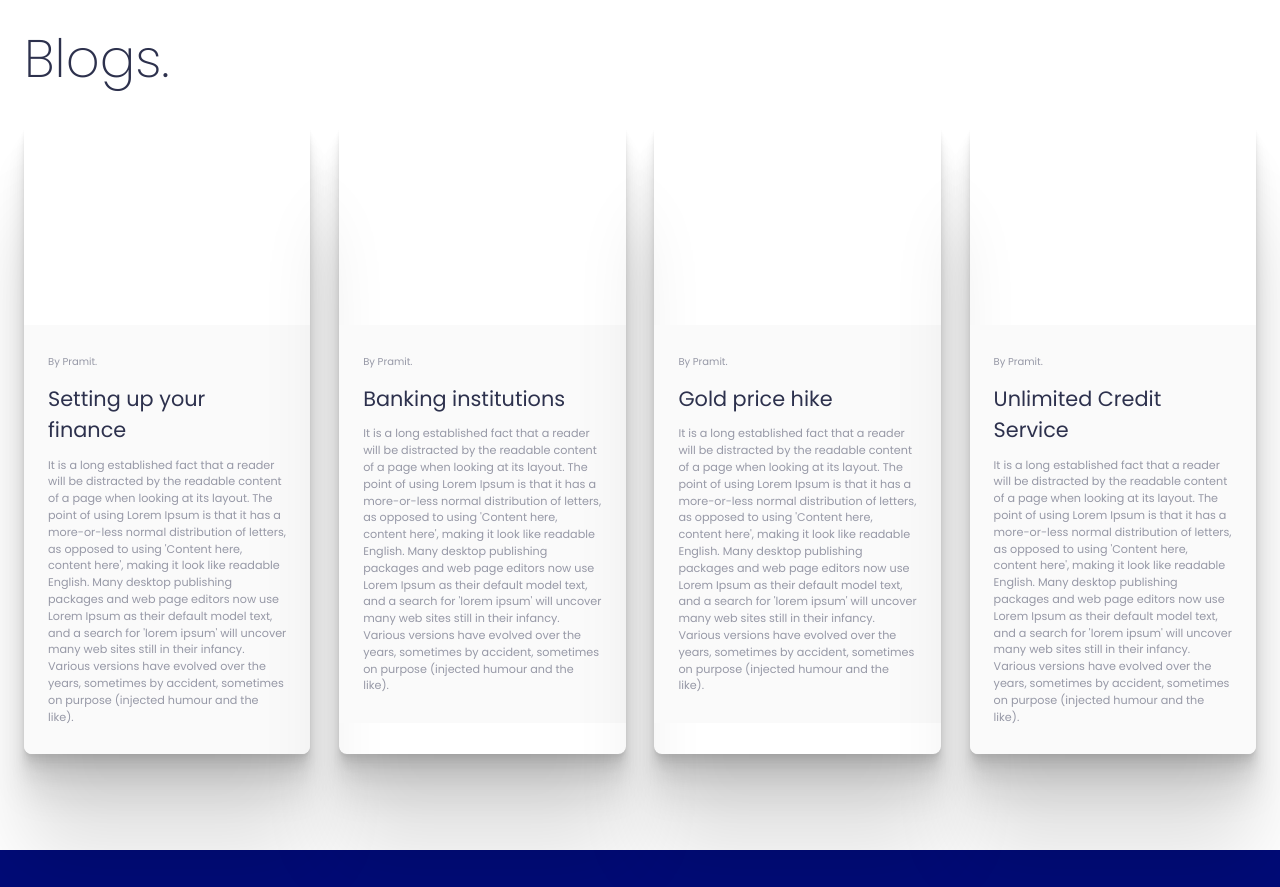
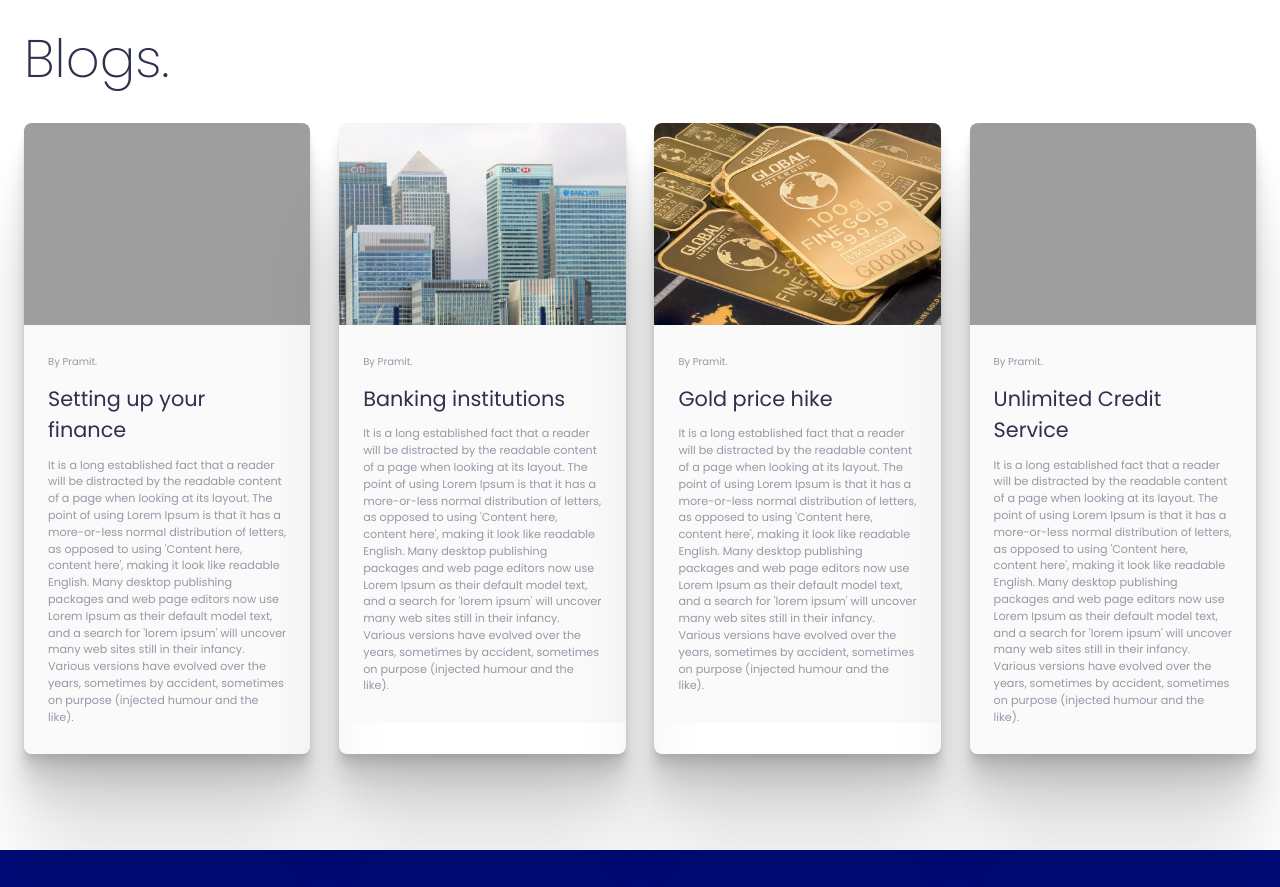
Before and after one commit to pramit-marattha/Hamro-BankSewa, a plain HTML site: page index.html in a window 1280 px wide. Shown: the part 1580-2467 px from the top of the page. Drawn offline with nearby package versions, Linux system fonts and the light colour scheme; files that its build step writes are made by us from their sources; the site is published under a folder, as on GitHub Pages, so addresses that start at the root find nothing.

Commit message:
image route path updated

```diff
--- a/index.html
+++ b/index.html
@@ -139,7 +139,7 @@
         <h1>Blogs.</h1>
         <div class="blog__grid">
           <a href="#" class="blog__item">
-            <div class="blog__image" style="background-image: url('/assets/blogsImage/1.jpg')"></div>
+            <div class="blog__image" style="background-image: url('./assets/blogsImage/1.jpg')"></div>
             <div class="blog__textcontent">
               <div class="blog__author">By Pramit.</div>
               <div class="blog__title">Setting up your finance</div>
@@ -151,7 +151,7 @@
 
           <!------------------------------------------------------>
           <a href="#" class="blog__item">
-            <div class="blog__image" style="background-image: url('/assets/blogsImage/2.jpeg')"></div>
+            <div class="blog__image" style="background-image: url('./assets/blogsImage/2.jpeg')"></div>
             <div class="blog__textcontent">
               <div class="blog__author">By Pramit.</div>
               <div class="blog__title">Banking institutions</div>
@@ -162,7 +162,7 @@
           </a>
           <!------------------------------------------------------>
           <a href="#" class="blog__item">
-            <div class="blog__image" style="background-image: url('/assets/blogsImage/3.jpeg')"></div>
+            <div class="blog__image" style="background-image: url('./assets/blogsImage/3.jpeg')"></div>
             <div class="blog__textcontent">
               <div class="blog__author">By Pramit.</div>
               <div class="blog__title">Gold price hike</div>
@@ -173,7 +173,7 @@
           </a>
           <!------------------------------------------------------>
           <a href="#" class="blog__item">
-            <div class="blog__image" style="background-image: url('/assets/blogsImage/4.jpg')"></div>
+            <div class="blog__image" style="background-image: url('./assets/blogsImage/4.jpg')"></div>
             <div class="blog__textcontent">
               <div class="blog__author">By Pramit.</div>
               <div class="blog__title">Unlimited Credit Service</div>
```
